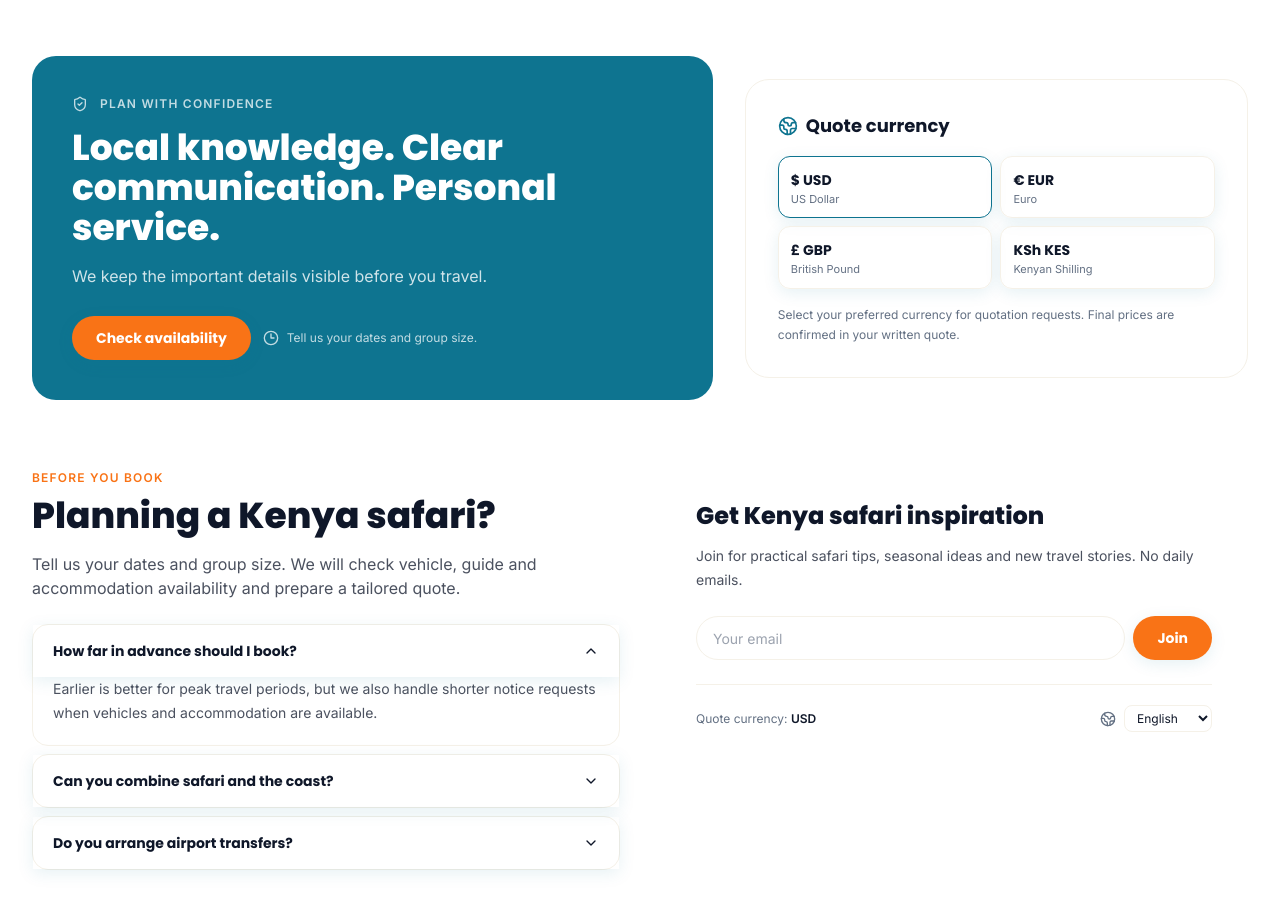
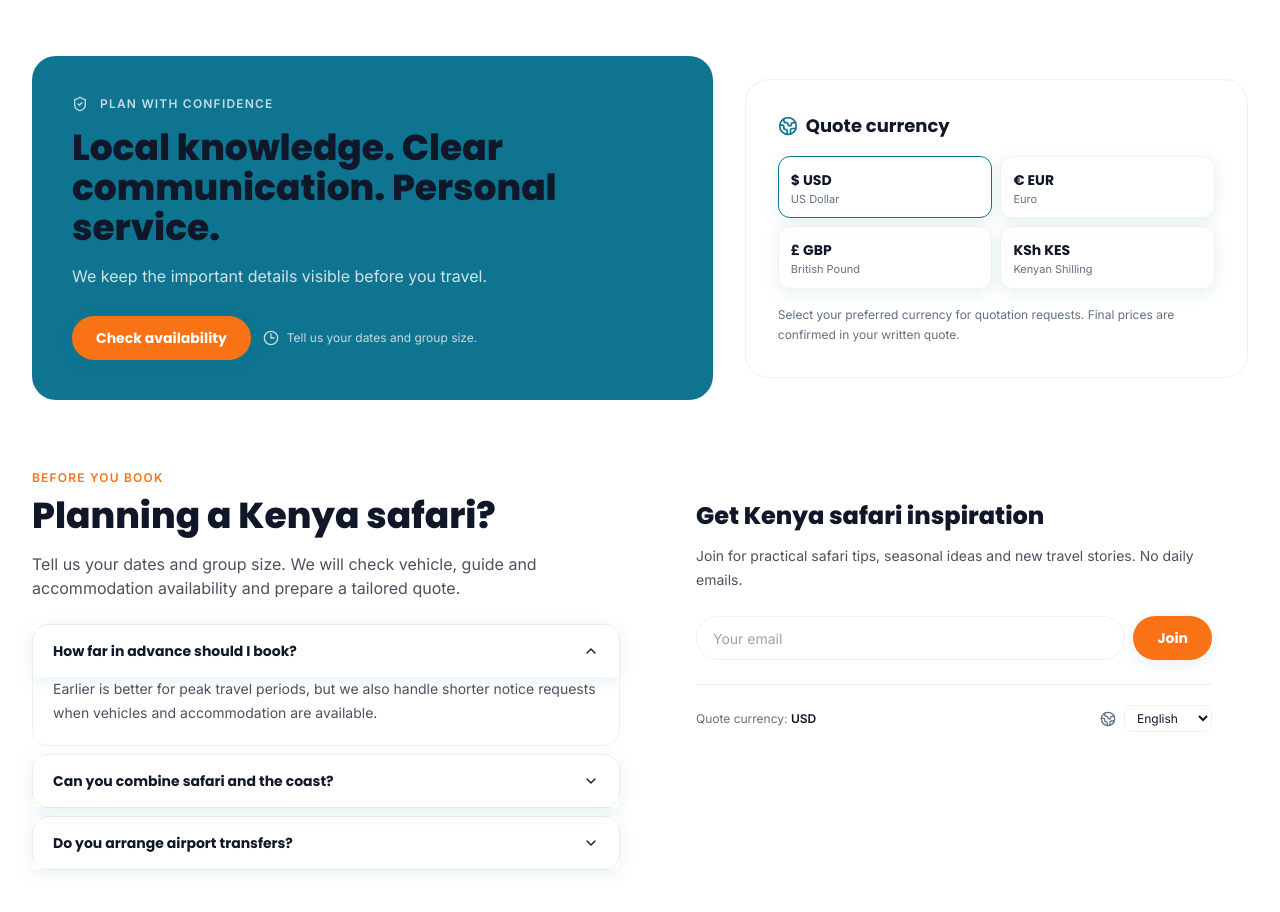
Before and after one commit to Sheddymae/bahari-asili-safaris, a Next.js app: page / in a window 1280 px wide. Shown: the part 1351-2263 px from the top of the page. Built offline with nearby package versions, Linux system fonts and the light colour scheme; no server answers; the database is empty.

Commit message:
fix(ui): improve global text contrast and media overlays

```diff
--- a/app/globals.css
+++ b/app/globals.css
@@ -33,10 +33,20 @@
 
 @layer base {
   * { @apply border-border; }
-  body { @apply bg-white text-gray-800 font-inter antialiased; overflow-x: clip; }
-  h1, h2, h3, h4, h5, h6 { @apply font-poppins; }
+  body { @apply bg-white text-foreground font-inter antialiased; overflow-x: clip; }
+  h1, h2, h3, h4, h5, h6 { @apply font-poppins text-foreground; }
   img, svg, video, canvas { max-width: 100%; }
   button, a, input, select, textarea { -webkit-tap-highlight-color: transparent; }
+}
+
+/* Contrast safety: content placed over photographic media must explicitly
+   switch to a light foreground. Component overlays should use these helpers
+   instead of relying on inherited text colour. */
+@layer utilities {
+  .media-overlay { background: linear-gradient(to top, rgba(2, 15, 23, .78), rgba(2, 15, 23, .24) 55%, rgba(2, 15, 23, .08)); }
+  .media-overlay-strong { background: linear-gradient(to top, rgba(2, 15, 23, .86), rgba(2, 15, 23, .38) 58%, rgba(2, 15, 23, .12)); }
+  .media-text { color: #fff !important; text-shadow: 0 1px 3px rgba(0,0,0,.45); }
+  .media-text-muted { color: rgba(255,255,255,.88) !important; text-shadow: 0 1px 3px rgba(0,0,0,.4); }
 }
 
 @layer utilities {
```
